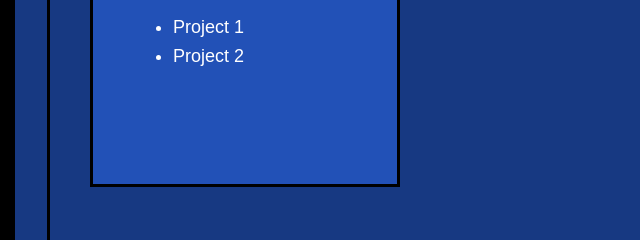
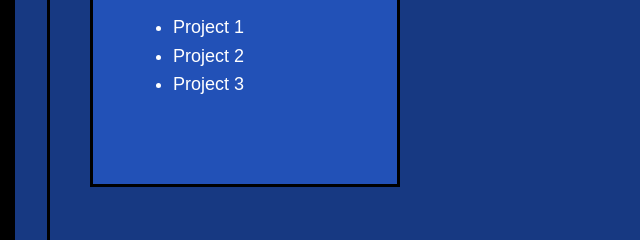
Before and after one commit to HoldenClark/Portfolio, a plain HTML site: page index.html in a window 1280 px wide. Shown: the part 722-962 px from the top of the page, 0-640 px from the left. Drawn offline with Linux system fonts and the light colour scheme.

Commit message:
feat: added rough draft for project 3

```diff
--- a/index.html
+++ b/index.html
@@ -164,6 +164,7 @@
             <ul>
                 <li><a href=".\project1finaldraftdatamining.pdf">Project 1</a></li>
                 <li><a href=".\project2finaldraftdatamining.pdf">Project 2</a></li>
+                <li><a href=".\Clark_Holden_Project3_ITCS3162.pdf">Project 3</a></li>
             </ul>
             </p>
         </section>
```
Also changed, not shown: 1 other file.
